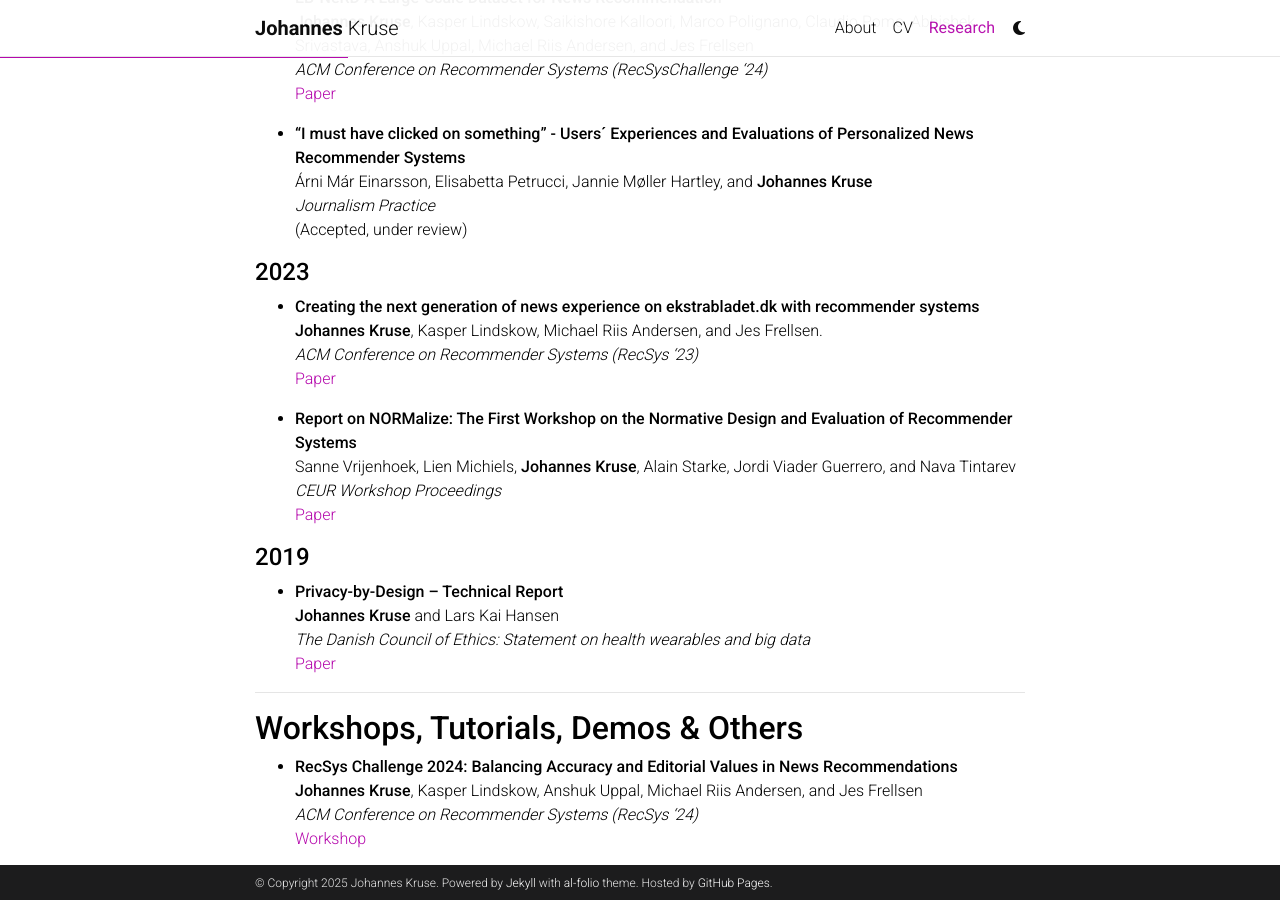
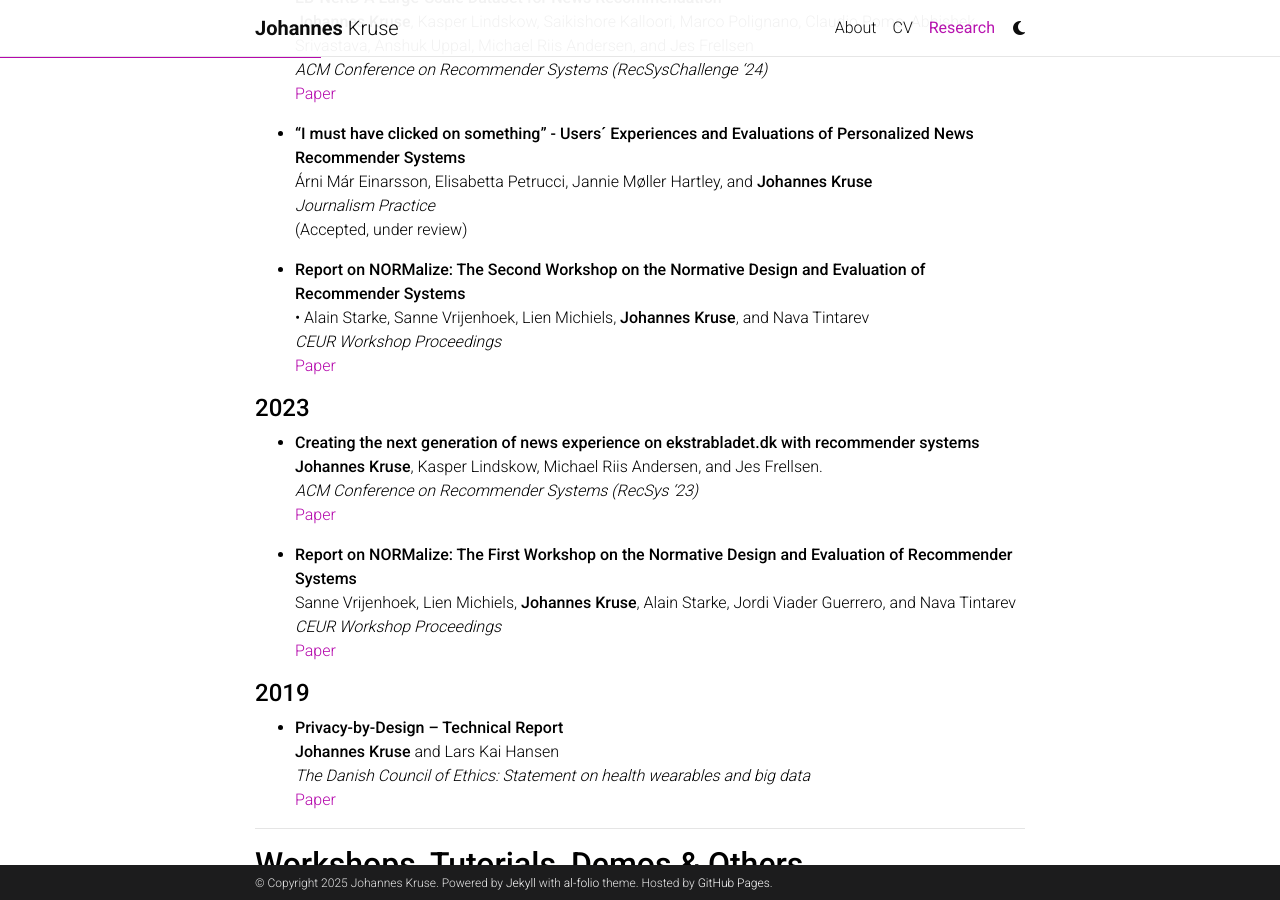
Before and after one commit to johanneskruse/johanneskruse.github.io, a Jekyll site: the page built from _pages/2_publications.md, in a window 1280 px wide and 900 px high, scrolled down 435 px. Built offline with Jekyll 4.4.1, drawn with Linux system fonts in a browser that asks for light colours; comment, search, counter and statistics services are not loaded; a style sheet for code colours, icons or effects is not loaded.

Commit message:
add paper

```diff
--- a/_pages/2_publications.md
+++ b/_pages/2_publications.md
@@ -26,6 +26,11 @@ nav_order: 2
   *Journalism Practice* \
   (Accepted, under review)
   <!-- TODO: ADD THE PAPER -->
+
+- **Report on NORMalize: The Second Workshop on the Normative Design and Evaluation of Recommender Systems** \
+  •	Alain Starke, Sanne Vrijenhoek, Lien Michiels, **Johannes Kruse**, and Nava Tintarev \
+  *CEUR Workshop Proceedings* \
+  [Paper](https://ceur-ws.org/Vol-3898/)
 
 #### **2023**
 - **Creating the next generation of news experience on ekstrabladet.dk with recommender systems** \
```
